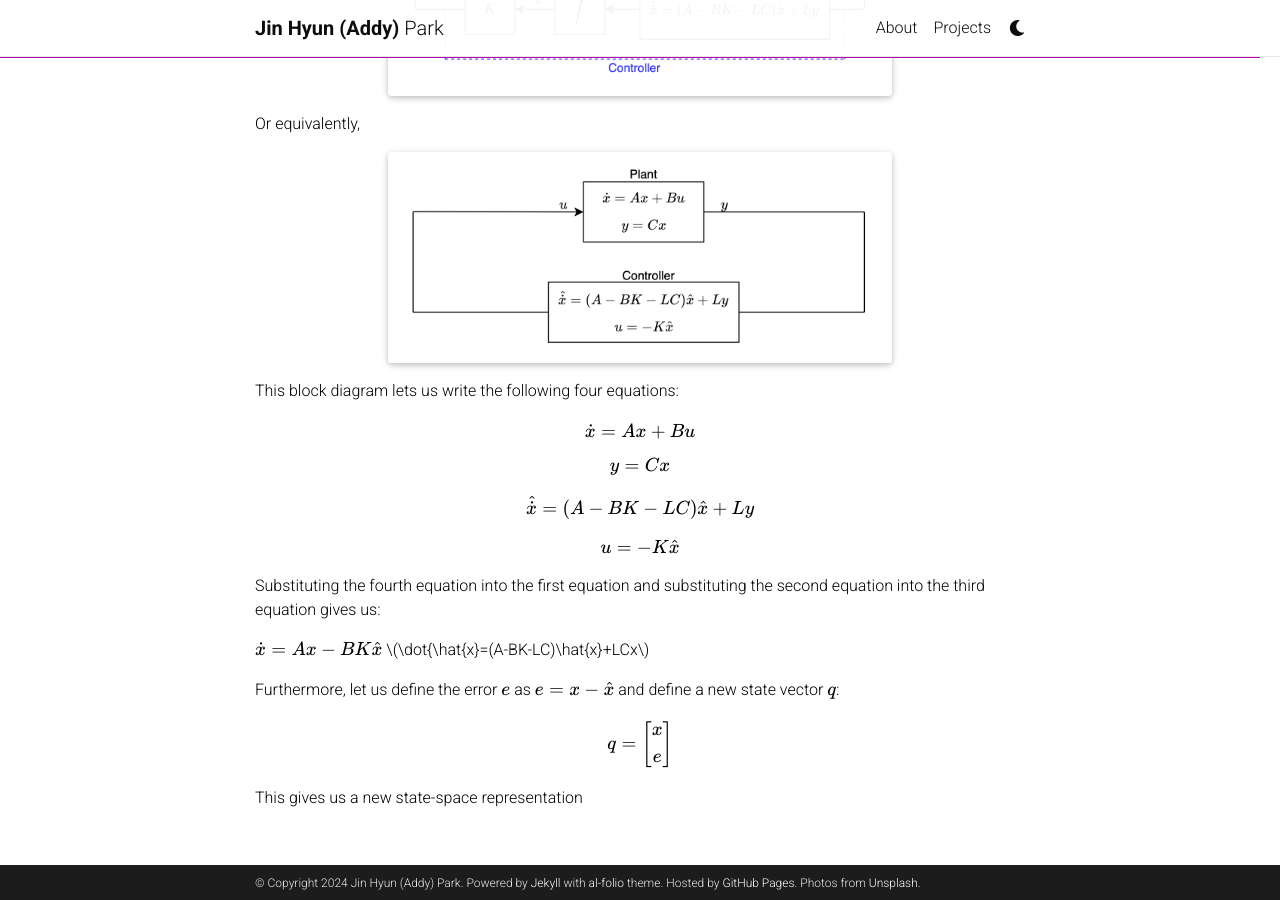
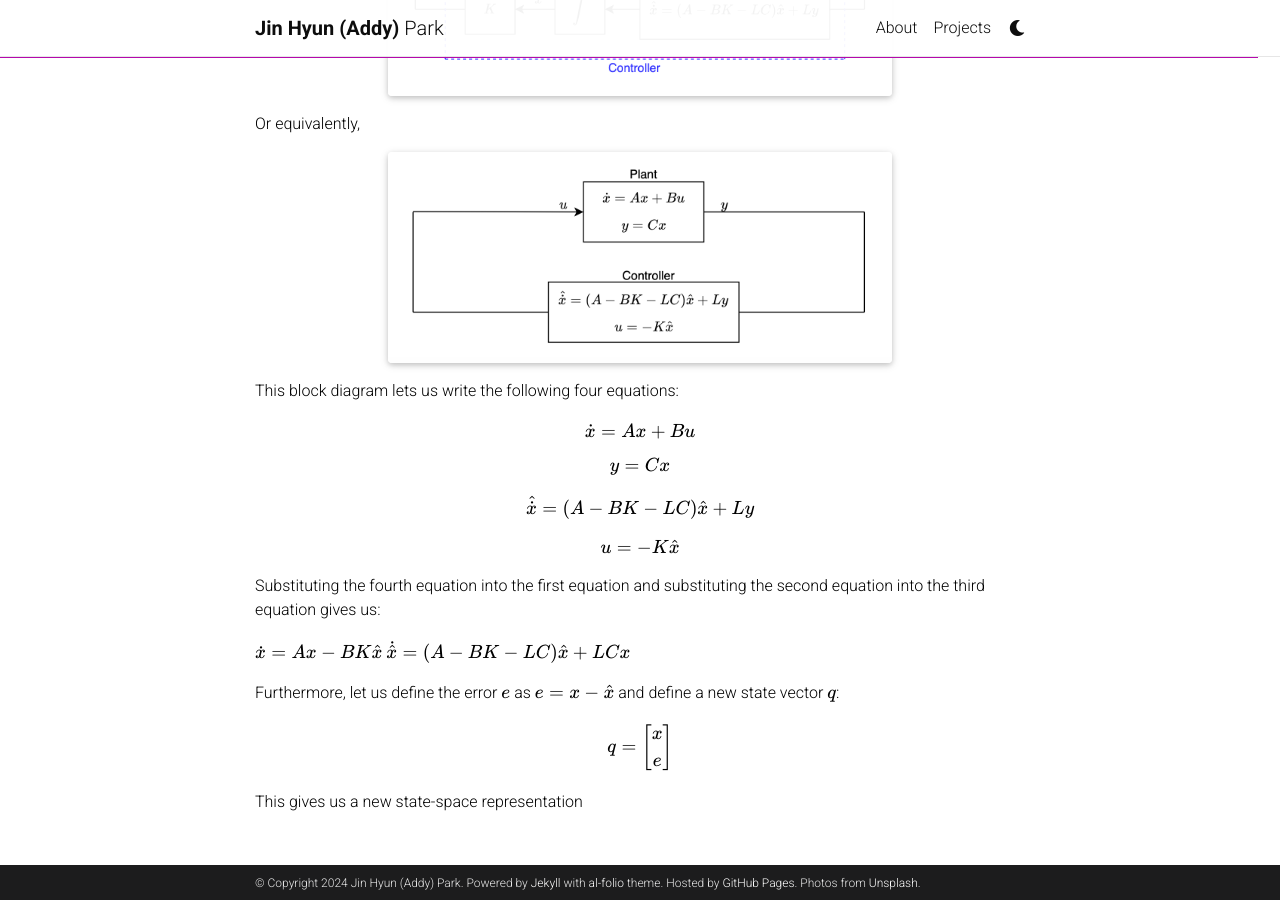
Before and after one commit to jinhyunpark2459/jinhyunpark2459.github.io, a Jekyll site: the page built from _projects/inverted_pendulum_2.md, in a window 1280 px wide and 900 px high, scrolled down 1717 px. Built offline with Jekyll 4.4.1, drawn with Linux system fonts in a browser that asks for light colours; full-size pictures stand in for the smaller copies a plugin makes; comment, search, counter and statistics services are not loaded; a style sheet for code colours, icons or effects is not loaded.

```diff
--- a/_projects/inverted_pendulum_2.md
+++ b/_projects/inverted_pendulum_2.md
@@ -140,7 +140,7 @@ $$
 Substituting the fourth equation into the first equation and substituting the second equation into the third equation gives us:
 
 $$\dot{x}=Ax-BK\hat{x}$$
-$$\dot{\hat{x}=(A-BK-LC)\hat{x}+LCx$$
+$$\dot{\hat{x}}=(A-BK-LC)\hat{x}+LCx$$
 
 Furthermore, let us define the error $$e$$ as $$e=x-\hat{x}$$ and define a new state vector $$q$$:
 
```
